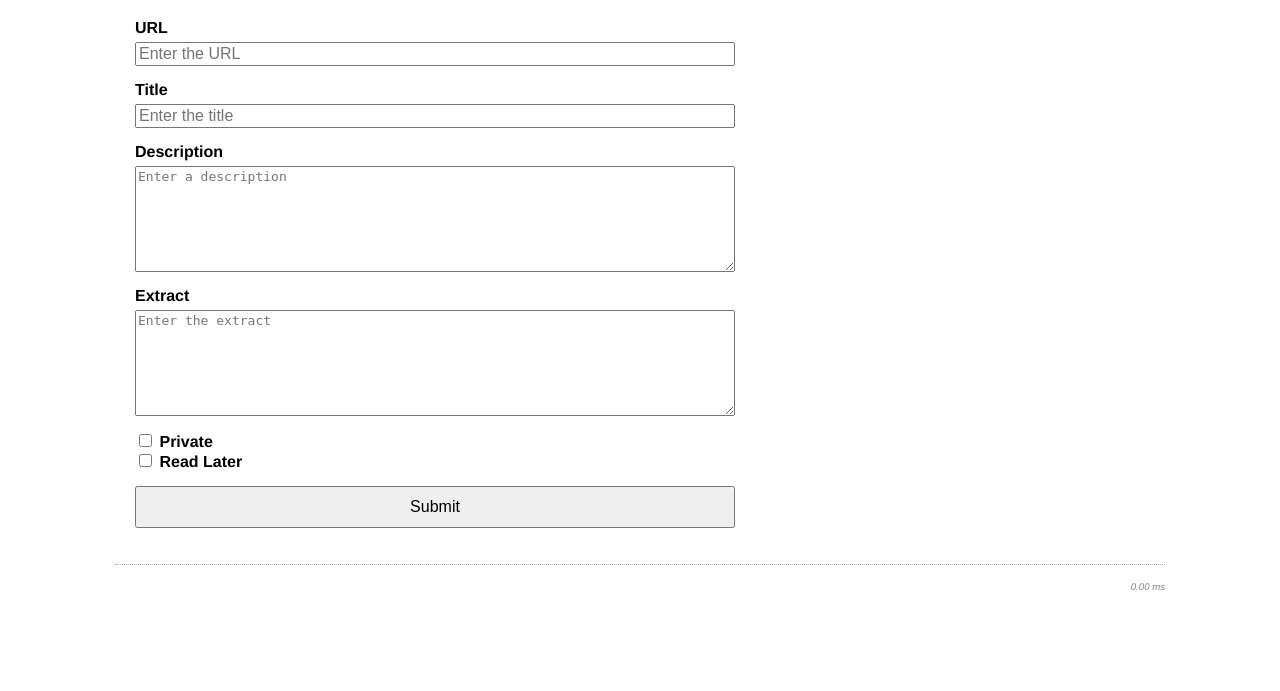
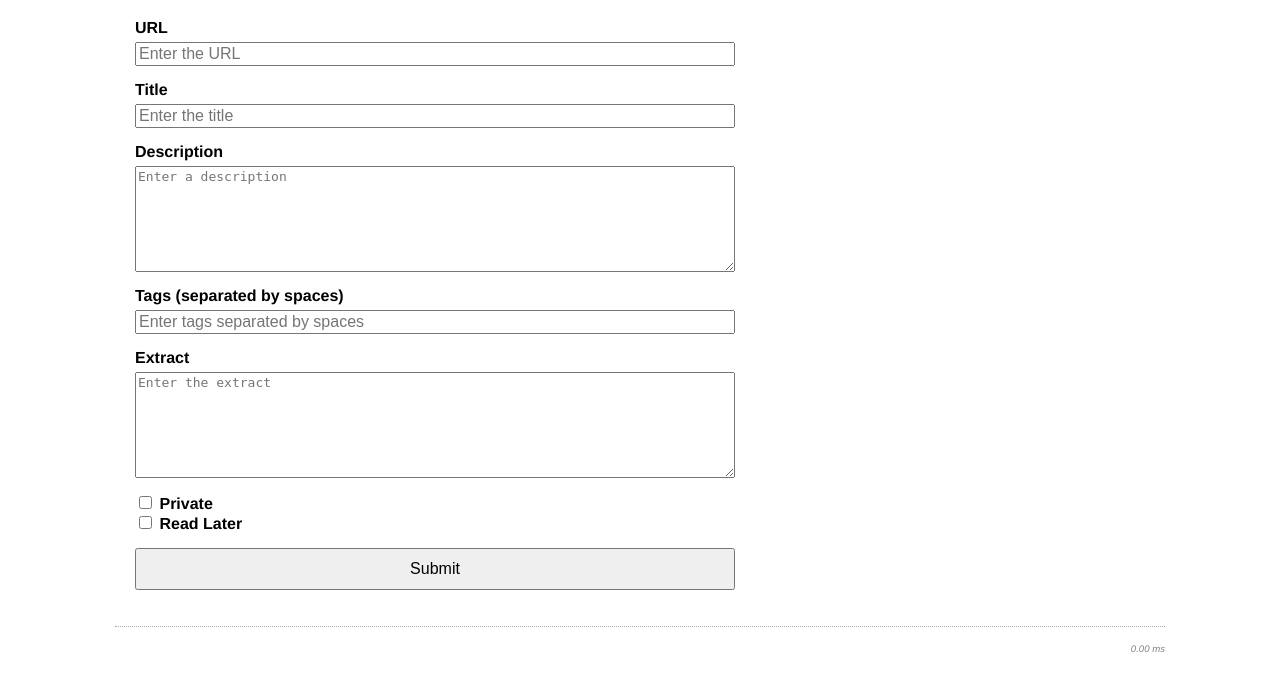
Before and after one commit to mileswilsondc/pin, a Flask app: page /submit in a window 1280 px wide. Shown: the part 70-761 px from the top of the page. Run offline with Flask 3, Linux system fonts and the light colour scheme; the visitor is signed in with stand-in values (Sample User, id 1).

Commit message:
Add tagging to submitpage

```diff
--- a/app.py
+++ b/app.py
@@ -111,6 +111,7 @@ def submit_link():
             form.read_later.data = True
 
     if form.validate_on_submit():
+        # Create a new Link instance
         link = Link(
             url=form.url.data,
             title=form.title.data,
@@ -121,9 +122,24 @@ def submit_link():
             user_id=current_user.id
         )
         db.session.add(link)
+        db.session.flush()  # Flush to assign an ID to the link
+
+        # Process tags
+        tag_names = form.tags.data.split()
+        for name in tag_names:
+            name = name.strip().lower()  # Normalize tag names
+            if not name:
+                continue  # Skip empty tags
+            tag = Tag.query.filter_by(name=name).first()
+            if not tag:
+                tag = Tag(name=name)
+                db.session.add(tag)
+            link.tags.append(tag)
+
         db.session.commit()
         flash('Link submitted successfully.')
         return redirect(url_for('index'))
+
     return render_template('submit.html', form=form)
 
 # User's own links
@@ -178,9 +194,13 @@ def edit_link(link_id):
         link.tags.clear()
         tag_list = form.tags.data.split()
         for tag_name in tag_list:
+            tag_name = tag_name.strip().lower()
+            if not tag_name:
+                continue
             tag = Tag.query.filter_by(name=tag_name).first()
             if not tag:
                 tag = Tag(name=tag_name)
+                db.session.add(tag)
             link.tags.append(tag)
 
         db.session.commit()
@@ -191,7 +211,6 @@ def edit_link(link_id):
         form.extract.data = link.extract
     return render_template('edit_link.html', form=form, link=link)
 
-# app.py
 @app.route('/extract/<int:link_id>')
 @login_required
 def view_extract(link_id):
--- a/templates/edit_link.html
+++ b/templates/edit_link.html
@@ -33,7 +33,7 @@
 
         <div class="form-group">
             {{ form.tags.label(class="form-label") }}
-            {{ form.tags(class="form-input", placeholder="Enter tags separated by commas") }}
+            {{ form.tags(class="form-input", placeholder="Enter tags separated by spaces") }}
             {% if form.tags.errors %}
                 <ul class="errors">
                     {% for error in form.tags.errors %}
--- a/templates/submit.html
+++ b/templates/submit.html
@@ -1,4 +1,5 @@
 <!-- templates/submit.html -->
+
 {% extends 'base.html' %}
 
 {% block content %}
@@ -43,6 +44,18 @@
         </div>
 
         <div class="form-group">
+            {{ form.tags.label(class="form-label") }}
+            {{ form.tags(class="form-input", placeholder="Enter tags separated by spaces") }}
+            {% if form.tags.errors %}
+                <ul class="errors">
+                    {% for error in form.tags.errors %}
+                        <li>{{ error }}</li>
+                    {% endfor %}
+                </ul>
+            {% endif %}
+        </div>
+
+        <div class="form-group">
             {{ form.extract.label(class="form-label") }}
             {{ form.extract(class="form-textarea", placeholder="Enter the extract") }}
             {% if form.extract.errors %}
@@ -74,5 +87,5 @@
         <div class="form-group">
             {{ form.submit(class="form-button") }}
         </div>
-</form>
+    </form>
 {% endblock %}
```
